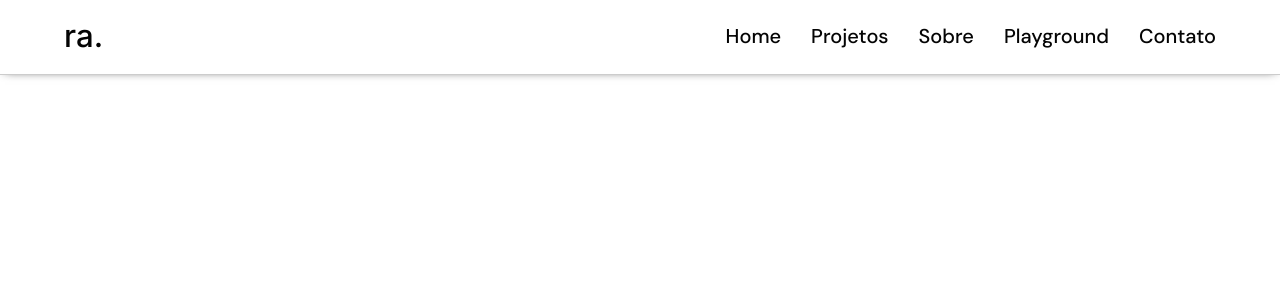
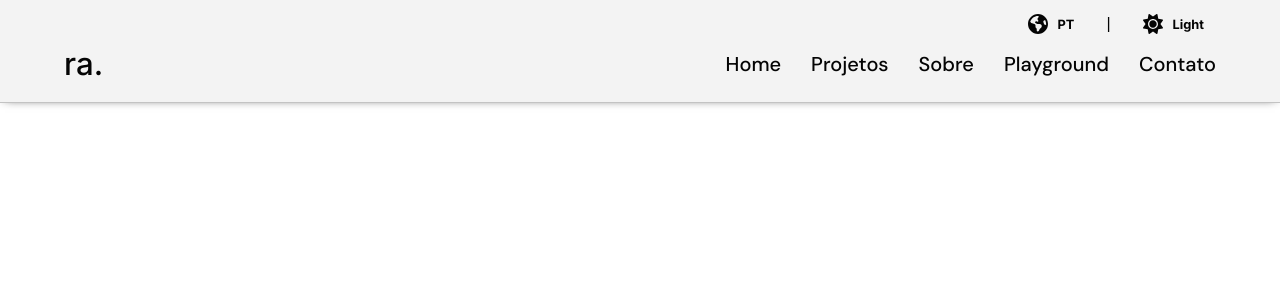
Before and after one commit to Rafael-Araujo-dev/portfolio-v3, a Next.js app: page / in a window 1280 px wide. Shown: the top 300 px of the page. Built offline with nearby package versions, Linux system fonts and the light colour scheme.

Commit message:
feat: criacao navbar

```diff
--- a/src/components/Navbar/index.tsx
+++ b/src/components/Navbar/index.tsx
@@ -1,5 +1,9 @@
 import type { NextPage } from "next";
+import Image from "next/image";
 import { useState } from "react";
+
+import { useLanguageState } from "@context/language";
+import { useThemeState } from "@context/theme";
 
 import {
   Container,
@@ -8,14 +12,52 @@
   Logo,
   NavToggle,
   NavContainer,
+  Controller,
 } from "./styles";
 
 const Navbar: NextPage = () => {
   const [isNavActive, setIsNavActive] = useState(false);
+  const [language, setLanguage] = useLanguageState();
+  const [theme, setTheme] = useThemeState();
   return (
-    <Container>
-      <Desk>
-        <Logo />
+    <Container theme={theme}>
+      <Controller theme={theme}>
+        <button
+          onClick={() => {
+            theme == "Light" ? setTheme("Dark") : setTheme("Light");
+          }}
+        >
+          <Image
+            src={
+              theme == "Light"
+                ? "/components/navbar/sun-dark.svg"
+                : "/components/navbar/moon-light.svg"
+            }
+            width={20}
+            height={20}
+          />
+          {theme}
+        </button>
+        |
+        <button
+          onClick={() => {
+            language == "PT" ? setLanguage("EN") : setLanguage("PT");
+          }}
+        >
+          <Image
+            src={
+              theme == "Light"
+                ? "/components/navbar/earth-dark.svg"
+                : "/components/navbar/earth-light.svg"
+            }
+            width={20}
+            height={20}
+          />
+          {language}
+        </button>
+      </Controller>
+      <Desk theme={theme}>
+        <Logo theme={theme} />
         <ul>
           <li>
             <a href="#Home">Home</a>
@@ -35,15 +77,16 @@
         </ul>
       </Desk>
       <Mobile>
-        <Logo />
+        <Logo theme={theme} />
         <NavToggle
+          theme={theme}
           className={isNavActive ? "on" : ""}
           onClick={() => setIsNavActive(!isNavActive)}
         >
           <span />
         </NavToggle>
-        <NavContainer className={isNavActive ? "on" : "off"}>
-          <span onClick={() => setIsNavActive(!isNavActive)} />
+        <NavContainer theme={theme} className={isNavActive ? "on" : "off"}>
+          <span onClick={() => isNavActive && setIsNavActive(false)} />
           <ul>
             <li>
               <a href="#Home">Home</a>
--- a/src/components/Navbar/styles.ts
+++ b/src/components/Navbar/styles.ts
@@ -2,12 +2,19 @@
 import typography from "@styles/typography.json";
 import colors from "@styles/colors.json";
 
-export const Container = styled.nav`
+export const Container = styled.nav<{theme?: string}>`
     padding: 0 5%;
     border-bottom: 1px rgba(0,0,0,0.2) solid;
     box-shadow: 0px 0px 10px -5px #000000;
     position: fixed;
     width: 90%;
+    background-color: ${props =>
+        props.theme == "Light" && colors.neutral100
+        ||
+        props.theme == "Dark" && colors.neutral900
+    };
+    transition-duration: 250ms;
+    transition-property: background;
 `
 
 const LogoAnimation = keyframes`
@@ -120,11 +127,17 @@
     100% { opacity: 1; }
 `
 
-export const Logo = styled.div`
+export const Logo = styled.div<{theme?: string}>`
     font-family: "Inter", sans-serif;
     font-size: ${typography.title3.fontSize};
     font-weight: ${typography.title3.fontWeight.medium};
-    color: ${colors.neutral900};
+    color: ${props =>
+        props.theme == "Light" && colors.neutral900
+        ||
+        props.theme == "Dark" && colors.neutral100
+    };
+    transition-duration: 250ms;
+    transition-property: color;
     line-height: ${typography.title3.lineHeight};
     &:before {
         animation: ${LogoAnimation} 10s ease infinite;
@@ -138,17 +151,16 @@
     }
 `
 
-export const Desk = styled.div`
+export const Desk = styled.div<{theme?: string}>`
     @media (max-width: 767px) {
         display: none;
     }
     max-width: 1240px;
     margin: auto;
-    padding: 10px 0;
+    padding: 0 0 10px 0;
     display: flex;
     justify-content: space-between;
     align-items: center;
-
     ul {
         font-family: "DM Sans", sans-serif;
         display: flex;
@@ -159,13 +171,22 @@
 
         li, a {
             cursor: pointer;
-            color: ${colors.neutral900};
+            color: ${props =>
+                props.theme == "Light" && colors.neutral900
+                ||
+                props.theme == "Dark" && colors.neutral100
+            };
             border-bottom: 2px solid transparent;
-            transition: border .2s;
+            transition-property: color, border;
+            transition-duration: 250ms;
         }
 
         li:hover {
-            border-bottom: 2px solid #000;
+            border-bottom: 2px solid ${props =>
+                props.theme == "Light" && colors.neutral900
+                ||
+                props.theme == "Dark" && colors.neutral100
+            };
         }
     }
 `
@@ -178,7 +199,7 @@
     }
 `
 
-export const NavToggle = styled.div`
+export const NavToggle = styled.div<{theme?: string}>`
     width: 30px;
     height: 30px;
     cursor: pointer;
@@ -207,7 +228,11 @@
     & span:before {
         width: 100%;
         height: 3px;
-        background-color: ${colors.black};
+        background-color: ${props =>
+            props.theme == "Light" && colors.neutral900
+            ||
+            props.theme == "Dark" && colors.neutral100
+        };
         transition: all 0.3s;
         backface-visibility: hidden;
         border-radius: 2px;
@@ -231,8 +256,7 @@
     }
 `
 
-
-export const NavContainer = styled.div`
+export const NavContainer = styled.div<{theme?: string}>`
     position: fixed;
     left: 0;
     height: 100%;
@@ -241,9 +265,8 @@
     transition-property: opacity;
     transition-duration: 200ms;
     &.off {
-        z-index: 0;
+        z-index: -1;
         opacity: 0;
-
         ul {
             transform: translateX(100%);
         }
@@ -266,7 +289,11 @@
 
     ul {
         z-index: 100;
-        background-color: ${colors.neutral100};
+        background-color: ${props =>
+            props.theme == "Light" && colors.neutral100
+            ||
+            props.theme == "Dark" && colors.neutral900
+        };
         display: flex;
         flex-direction: column;
         position: fixed;
@@ -278,10 +305,16 @@
         height: 100%;
         max-height: calc(100vh - 120px);
         overflow: auto;
-        transition-property: transform;
-        transition-duration: 200ms;
+        transition-property: transform, background;
+        transition-duration: 250ms;
         li, a {
-            color: ${colors.neutral900};
+            color: ${props =>
+                props.theme == "Light" && colors.neutral900
+                ||
+                props.theme == "Dark" && colors.neutral100
+            };
+            transition-property: color;
+            transition-duration: 250ms;
             font-size: ${typography.title3.fontSize};
         }
         li:hover {
@@ -289,3 +322,49 @@
         }
     }
 `
+
+export const Controller = styled.div<{theme?: string}>`
+    @media (max-width: 768px) { display: none; }
+    max-width: 1240px;
+    margin: auto;
+    display: flex;
+    flex-direction: row-reverse;
+    align-items: center;
+    column-gap: 20px;
+    margin-top: 10px;
+    color: ${props =>
+        props.theme == "Light" && colors.neutral900
+        ||
+        props.theme == "Dark" && colors.neutral100
+    };
+    transition-duration: 250ms;
+    transition-property: color;
+    button {
+        display: flex;
+        align-items: center;
+        gap: 10px;
+        padding: 4px 12px;
+        border-radius: 40px;
+        background: none;
+        border: none;
+        color: ${props =>
+            props.theme == "Light" && colors.neutral900
+            ||
+            props.theme == "Dark" && colors.neutral100
+        };
+        cursor: pointer;
+        font-family: "Inter", sans-serif;
+        font-size: ${typography.captions.fontSize};
+        font-weight: ${typography.captions.fontWeight.strong};
+        transition-duration: 250ms;
+        transition-property: background, color;
+    }
+
+    button:hover {
+        background-color: ${props =>
+            props.theme == "Light" && colors.neutral300
+            ||
+            props.theme == "Dark" && colors.neutral800
+        };
+    }
+`
```
